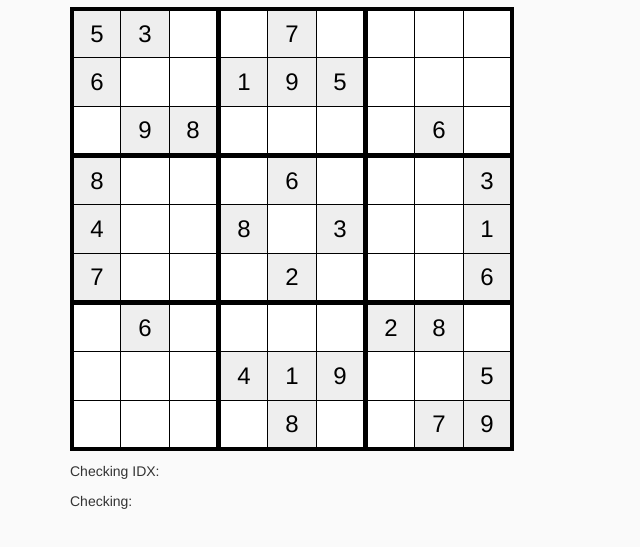
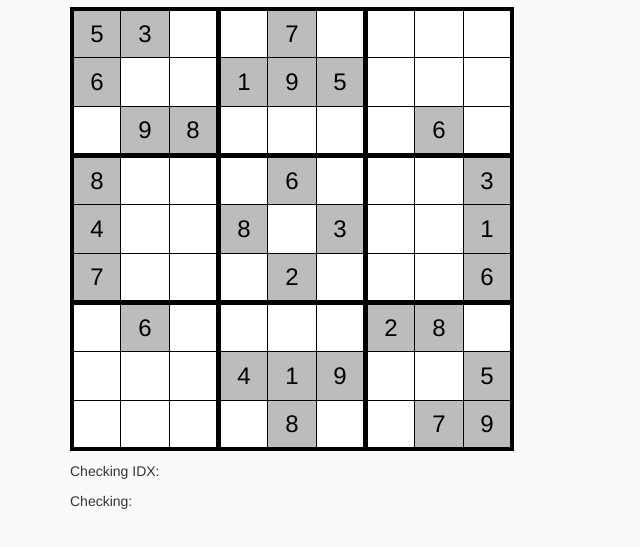
Before and after one commit to LevyMatan/sudoku, a plain HTML site: page index.html in a window 1280 px wide. Shown: the part 63-610 px from the top of the page, without its empty margins (0-640 px from the left). Drawn offline with nearby package versions, Linux system fonts and the light colour scheme.

Commit message:
Update index.css

```diff
--- a/index.css
+++ b/index.css
@@ -31,7 +31,7 @@ outline: none;
 }
 
 input:disabled {
-background-color: rgb(238, 238, 238);
+background-color: rgb(190, 187, 187);
 }
 
 #cell-0,  #cell-1,  #cell-2  { border-top:    2px solid #000000; }
```
